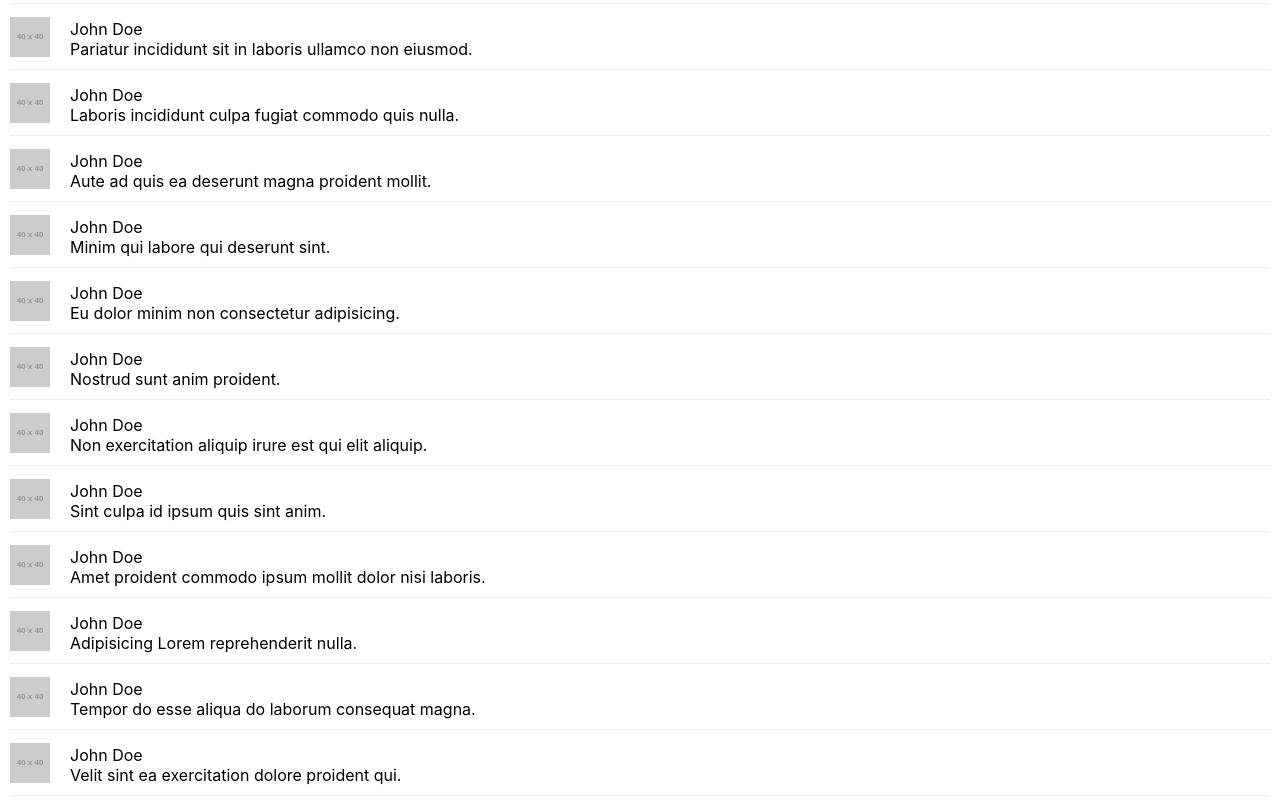
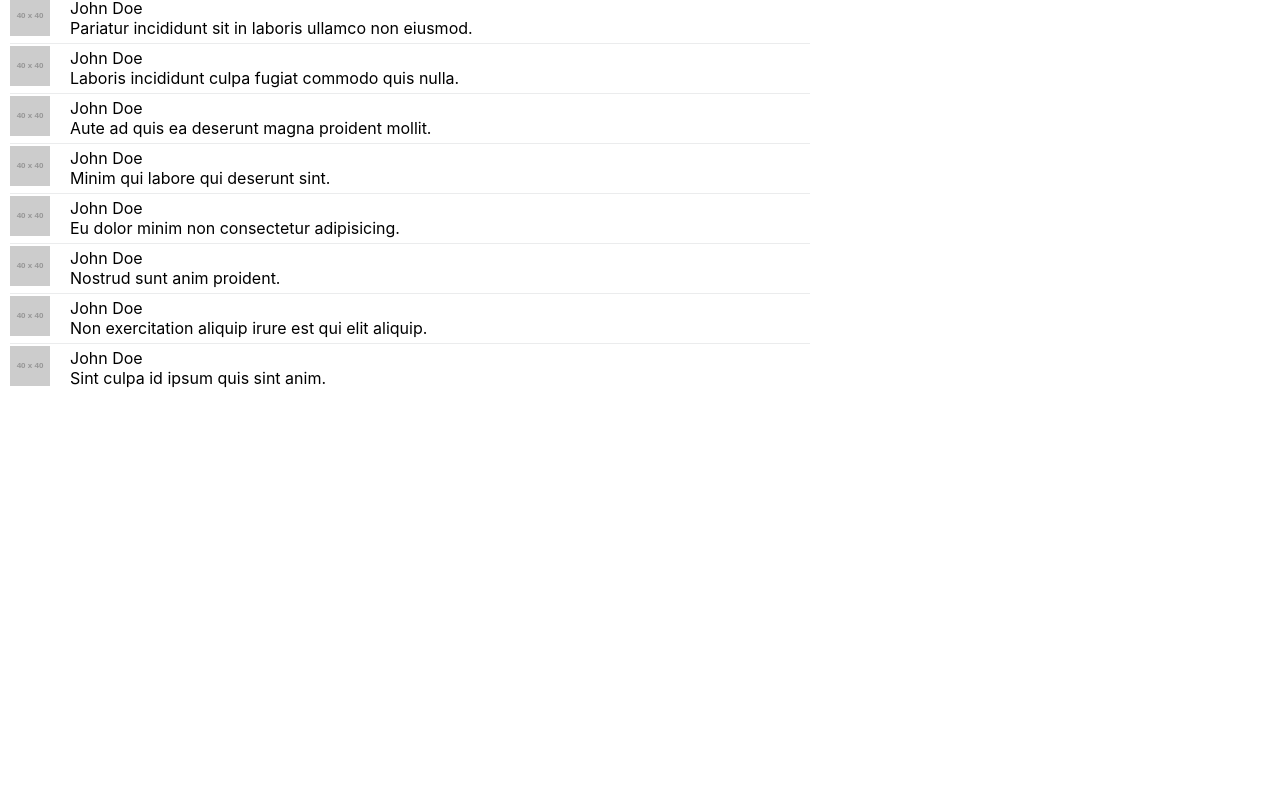
Before and after one commit to gitofwebmobiledev/react-virtualization, a React (Create React App) app: page / in a window 1280 px wide. Shown: the part 472-1280 px from the top of the page. After the commit the page ends 870 px from the top, so only its background shows below. Built offline with nearby package versions, Linux system fonts and the light colour scheme.

Commit message:
Virtualizing the list

```diff
--- a/package.json
+++ b/package.json
@@ -6,7 +6,8 @@
     "lorem-ipsum": "^2.0.3",
     "react": "^16.12.0",
     "react-dom": "^16.12.0",
-    "react-scripts": "3.2.0"
+    "react-scripts": "3.2.0",
+    "react-virtualized": "^9.21.2"
   },
   "scripts": {
     "start": "react-scripts start",
--- a/src/App.js
+++ b/src/App.js
@@ -2,12 +2,17 @@ import React, { Component } from 'react';
 import logo from './logo.svg';
 import './App.css';
 import { loremIpsum } from 'lorem-ipsum';
+import { List } from "react-virtualized";
 
 const rowCount = 1000;
+const listHeight = 450;
+const rowHeight = 50;
+const rowWidth = 800;
 
 class App extends Component {
   constructor() {
     super();
+    this.renderRow = this.renderRow.bind(this);
     this.list = Array(rowCount).fill().map((val, idx) => {
       return {
         id: idx,
@@ -23,15 +28,29 @@ class App extends Component {
     });
   }
 
-  renderRow(item) {
+  // renderRow(item) {
+  //   return (
+  //     <div key={item.id} className="row">
+  //       <div className="image">
+  //         <img src={item.image} alt="" />
+  //       </div>
+  //       <div className="content">
+  //         <div>{item.name}</div>
+  //         <div>{item.text}</div>
+  //       </div>
+  //     </div>
+  //   );
+  // }
+
+  renderRow({ index, key, style }) {
     return (
-      <div key={item.id} className="row">
+      <div key={key} style={style} className="row">
         <div className="image">
-          <img src={item.image} alt="" />
+          <img src={this.list[index].image} alt="" />
         </div>
         <div className="content">
-          <div>{item.name}</div>
-          <div>{item.text}</div>
+          <div>{this.list[index].name}</div>
+          <div>{this.list[index].text}</div>
         </div>
       </div>
     );
@@ -45,7 +64,15 @@ class App extends Component {
           <h1 className="App-title">Welcome to React</h1>
         </header>
         <div className="list">
-          {this.list.map(this.renderRow)}
+          {/* {this.list.map(this.renderRow)} */}
+          <List
+            width={rowWidth}
+            height={listHeight}
+            rowHeight={rowHeight}
+            rowRenderer={this.renderRow}
+            rowCount={this.list.length}
+            overscanRowCount={3}
+          />
         </div>
       </div>
     );
```
Also changed, not shown: 1 other file (tests, documents, lock files or other folders).
